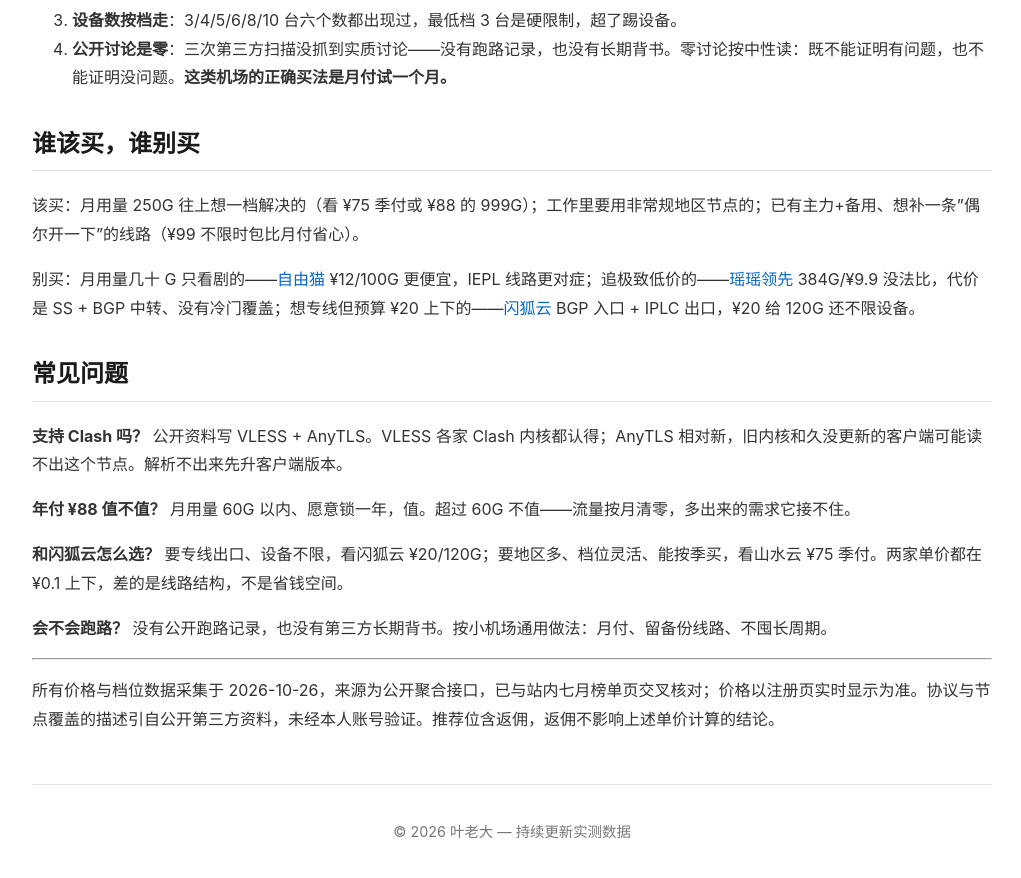
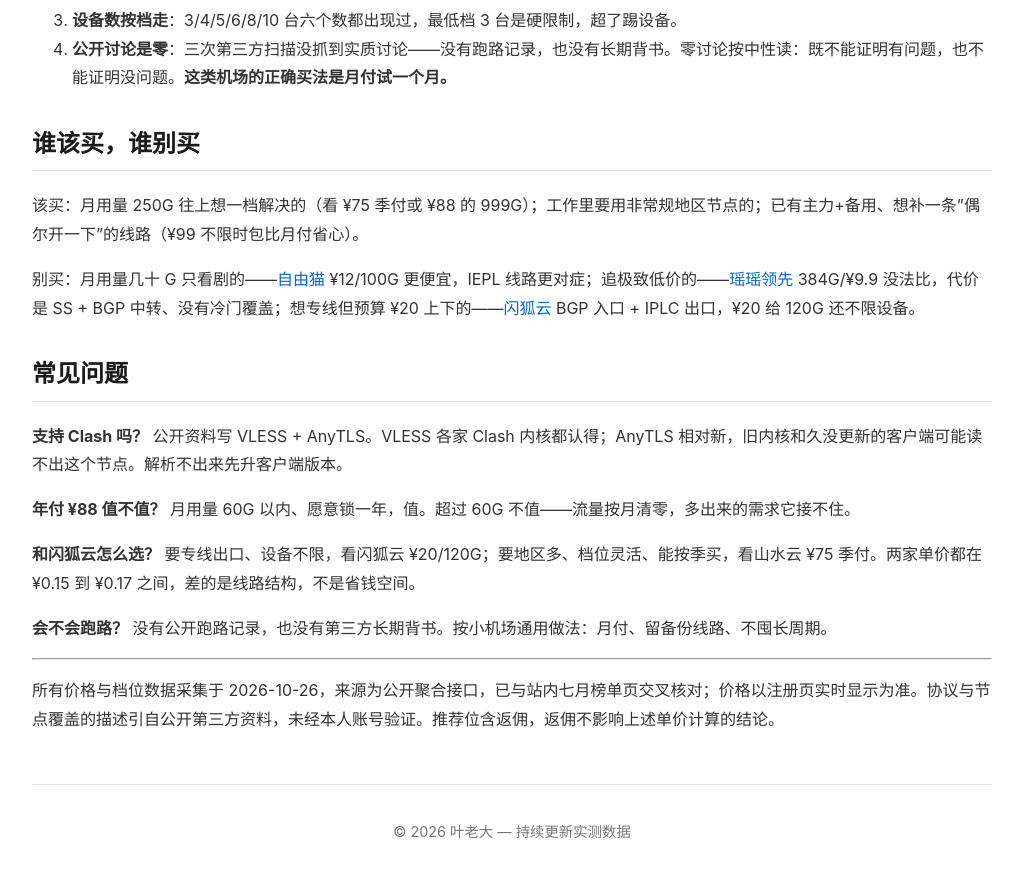
Before and after one commit to yezuofan/free-internet-guide, a Jekyll site: the page built from getting-started/shanshuiyun-review-2026.md, in a window 1280 px wide and 900 px high, scrolled down 2371 px. Shown: the top 878 px of the window, without its empty margins (128-1149 px from the left). Built offline with Jekyll 4.4.1, drawn with Linux system fonts in a browser that asks for light colours; our own code applies the rules of GitHub Pages for plain Markdown files.

Commit message:
fix: correct per-GB range in Shanshuiyun review FAQ

```diff
--- a/getting-started/shanshuiyun-review-2026.md
+++ b/getting-started/shanshuiyun-review-2026.md
@@ -75,7 +75,7 @@
 
 **年付 ¥88 值不值？** 月用量 60G 以内、愿意锁一年，值。超过 60G 不值——流量按月清零，多出来的需求它接不住。
 
-**和闪狐云怎么选？** 要专线出口、设备不限，看闪狐云 ¥20/120G；要地区多、档位灵活、能按季买，看山水云 ¥75 季付。两家单价都在 ¥0.1 上下，差的是线路结构，不是省钱空间。
+**和闪狐云怎么选？** 要专线出口、设备不限，看闪狐云 ¥20/120G；要地区多、档位灵活、能按季买，看山水云 ¥75 季付。两家单价都在 ¥0.15 到 ¥0.17 之间，差的是线路结构，不是省钱空间。
 
 **会不会跑路？** 没有公开跑路记录，也没有第三方长期背书。按小机场通用做法：月付、留备份线路、不囤长周期。
 
```
